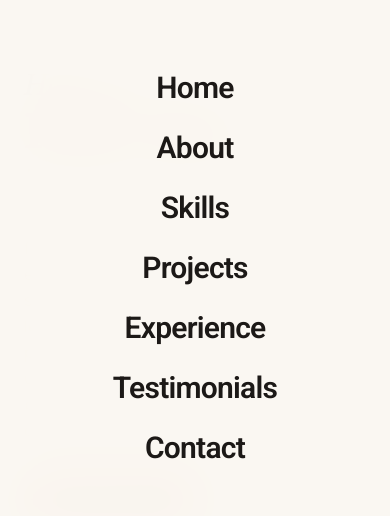
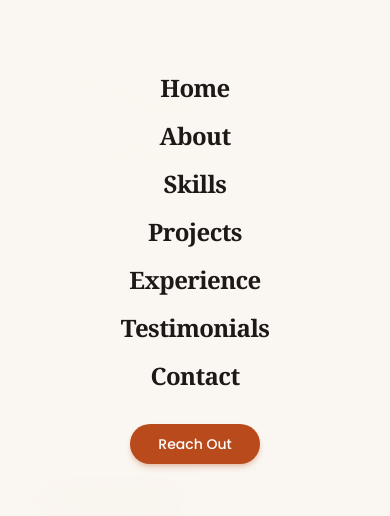
Before and after one commit to jharajiv315/Portfolio, a React (Vite) app in the folder frontend/: page / in a window 390 px wide. Both pictures are taken after a click on the button "Open Menu". Shown: the part 154-670 px from the top of the page. Built offline with nearby package versions, Linux system fonts and the light colour scheme; no server answers.

Commit message:
feat(frontend): add Reach Out action button in overlay menu for better mobile UX

```diff
--- a/frontend/src/components/overlaymenue.jsx
+++ b/frontend/src/components/overlaymenue.jsx
@@ -69,8 +69,9 @@ export default function OverlayMenu({ isOpen, onClose }) {
             <FiX />
           </button>
 
-          {/* Menu Items */}
-          <ul className="space-y-6 text-center">
+          {/* Menu Items & Action */}
+          <div className="flex flex-col items-center">
+            <ul className="space-y-4 sm:space-y-5 text-center mb-8">
               {menuItems.map((item, index) => (
                 <motion.li
                   key={item}
@@ -83,19 +84,34 @@ export default function OverlayMenu({ isOpen, onClose }) {
                     y: 0,
                   }}
                   transition={{
-                  delay: index * 0.1,
+                    delay: index * 0.07,
                   }}
                 >
                   <a
                     href={`#${item.toLowerCase()}`}
                     onClick={onClose}
-                  className="text-3xl sm:text-4xl text-[#1C1917] font-heading font-semibold hover:text-[#B84A1C] transition-colors duration-300 tracking-tight"
+                    className="text-2xl sm:text-3xl text-[#1C1917] font-serif font-bold hover:text-[#B84A1C] transition-colors duration-200 tracking-tight"
                   >
                     {item}
                   </a>
                 </motion.li>
               ))}
             </ul>
+
+            <motion.div
+              initial={{ opacity: 0, y: 15 }}
+              animate={{ opacity: 1, y: 0 }}
+              transition={{ delay: menuItems.length * 0.07 }}
+            >
+              <a
+                href="#contact"
+                onClick={onClose}
+                className="inline-flex items-center gap-2 bg-[#B84A1C] hover:bg-[#9C3E16] text-white px-7 py-2.5 rounded-full font-sans font-medium shadow-md shadow-[#B84A1C]/25 text-sm active:scale-95 transition-all"
+              >
+                Reach Out
+              </a>
+            </motion.div>
+          </div>
         </motion.div>
       )}
     </AnimatePresence>
```
Lines whose indentation alone changed are shown as unchanged.
